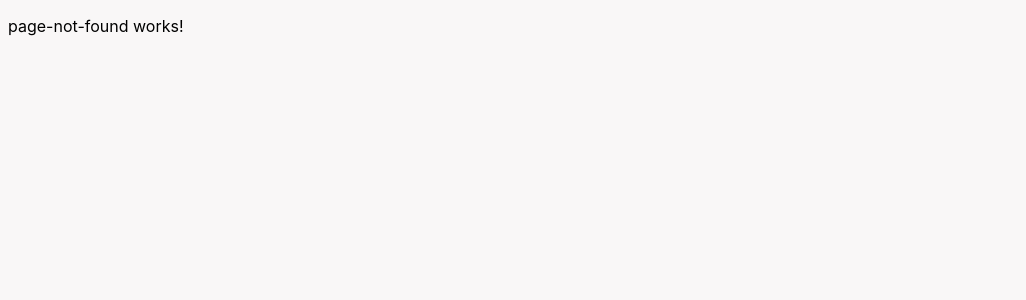
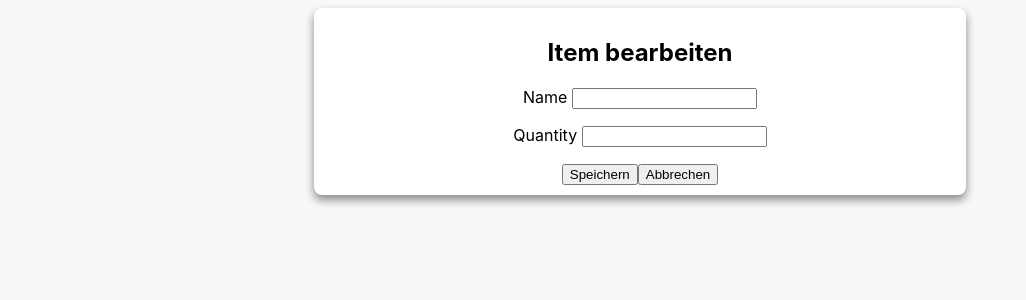
Before and after one commit to doeiit00/ParraleleVerteilteSys, an Angular app in the folder ShoppingList/: page /PopUp in a window 1280 px wide. Shown: the top 300 px of the page, without its empty margins (0-1026 px from the left). Built offline with nearby package versions, Linux system fonts and the light colour scheme.

Commit message:
Update PopUp

```diff
--- a/ShoppingList/src/app/app.routes.ts
+++ b/ShoppingList/src/app/app.routes.ts
@@ -1,12 +1,18 @@
 import { Routes } from '@angular/router';
 import { ShoppingListComponent } from './components/shopping-list/shopping-list.component';
 import { PageNotFoundComponent } from './components/page-not-found/page-not-found.component';
+import { UpdateItemPopupComponent } from './components/update-item-popup/update-item-popup.component';
 
 export const routes: Routes = [
     {
       path: 'ShoppingList',
       component: ShoppingListComponent,
       title: 'Shopping List'
+    },
+    {
+      path: 'PopUp',
+      component: UpdateItemPopupComponent,
+      title: 'Update Item'
     },
     {
       path: '',
--- /dev/null
+++ b/ShoppingList/src/app/components/update-item-popup/update-item-popup.component.css
@@ -0,0 +1,14 @@
+.popup {
+    margin: auto;
+    width: 50%;
+    padding: 10px;
+    text-align: center;
+    background-color: white;
+    /*border: 2px solid;*/
+    border-radius: 0.5rem;
+    box-shadow: 0px 5px 10px #888888;
+}
+
+.popup-btn {
+
+}
--- /dev/null
+++ b/ShoppingList/src/app/components/update-item-popup/update-item-popup.component.html
@@ -0,0 +1,16 @@
+<div class="popup">
+    <h2>Item bearbeiten</h2>
+    <p>
+        <label>Name </label>
+        <input type="text">
+    </p>
+    <p>
+        <label>Quantity </label>
+        <input type="number">
+    </p>
+
+    <div class="popup-btn">
+        <button>Speichern</button>
+        <button>Abbrechen</button>
+    </div>
+</div>
--- a/ShoppingList/src/environments/environment.ts
+++ b/ShoppingList/src/environments/environment.ts
@@ -1,4 +1,4 @@
 export const environment = {
     production: false,
-    apiBaseUrl: 'https://fluffy-rotary-phone-7vv9j5964xwr3rpr7-3000.app.github.dev'
+    apiBaseUrl: 'https://super-palm-tree-699gx5gq76gqhw5p-3000.app.github.dev'
   };
```
Also changed, not shown: ShoppingList/src/app/components/update-item-popup/update-item-popup.component.ts (added, +11 -0 lines), 1 other file (tests, documents, lock files or other folders).
